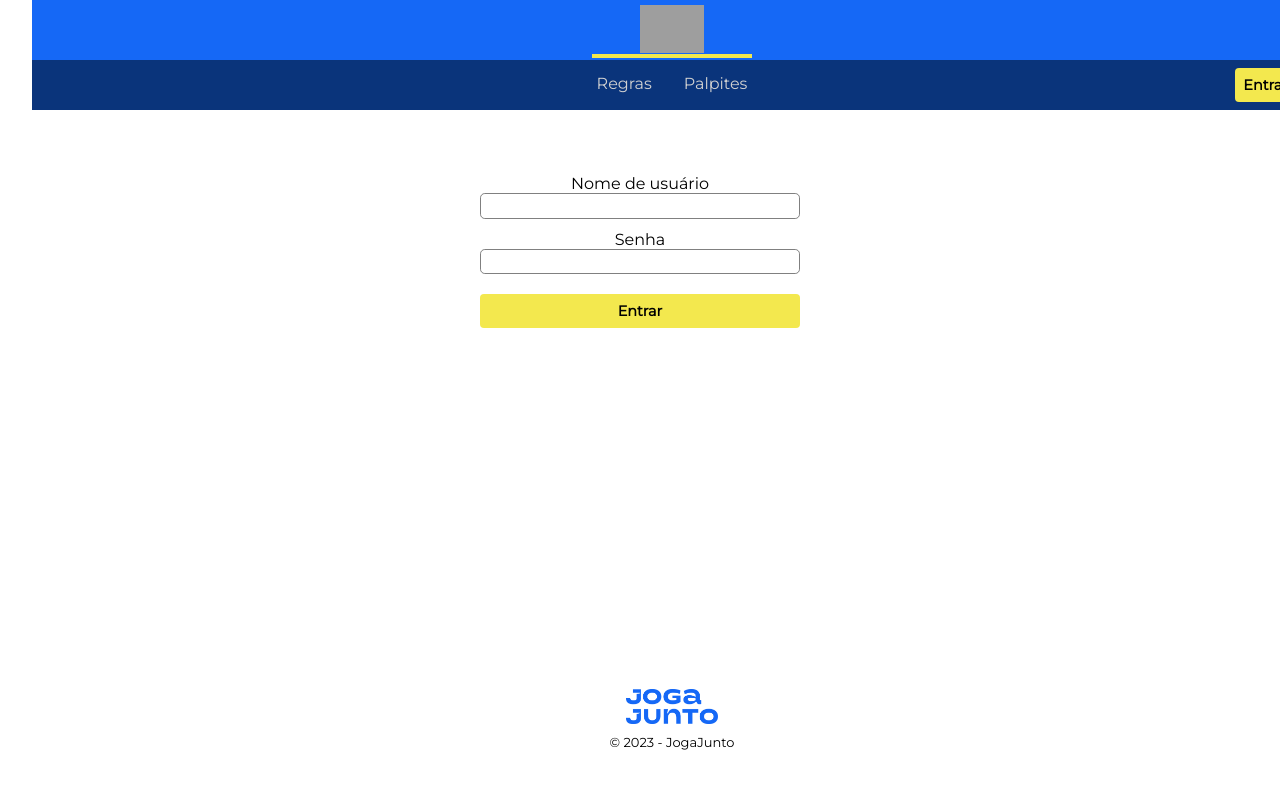
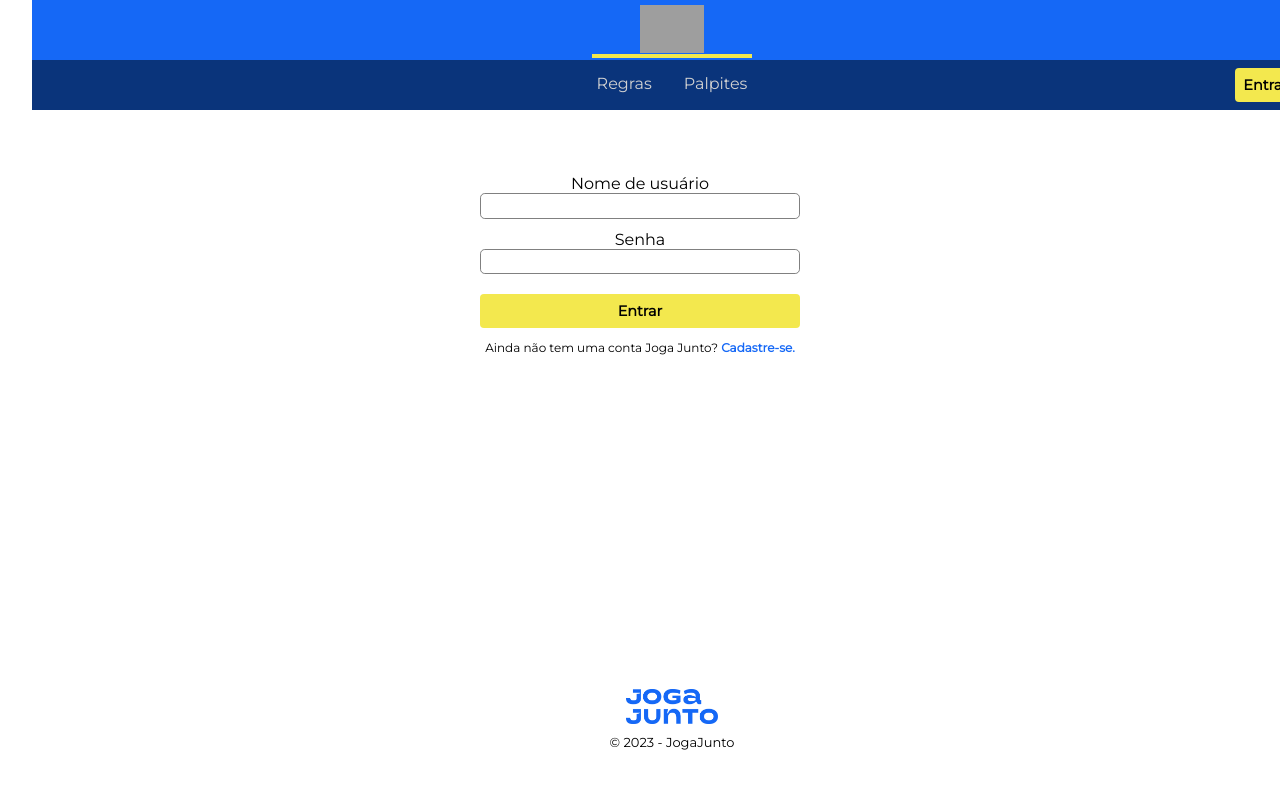
Before and after one commit to guipiri/bolao-jogajunto, a React (Vite) app: page /login in a window 1280 px wide. Shown: the top 788 px of the page. Built offline with nearby package versions, Linux system fonts and the light colour scheme; grey boxes are pictures that could not be loaded.

Commit message:
feat: "ainda não tem uma conta joga junto? Cadastre-se" Frase adicionada na página de login

```diff
--- a/src/routes/login/Login.css
+++ b/src/routes/login/Login.css
@@ -24,6 +24,17 @@
   outline: 1px solid #1568F6;
 }
 
+#form span {
+  font-size: 12px;
+  margin-top: 0.8rem;
+  text-align: center;
+}
+
+#form span a {
+  font-weight: bold;
+  color: #1568F6;
+}
+
 .entrar {
   padding: 0.5rem 0rem;
   background-color: #f3e84e;
--- a/src/routes/login/Login.jsx
+++ b/src/routes/login/Login.jsx
@@ -56,6 +56,10 @@ function Login() {
         <button className="entrar" type="submit">
           Entrar
         </button>
+        <span>
+          Ainda não tem uma conta Joga Junto?
+          <a href="https://www.jogajunto.net/create-user"> Cadastre-se.</a>
+        </span>
       </form>
     </div>
   );
```
